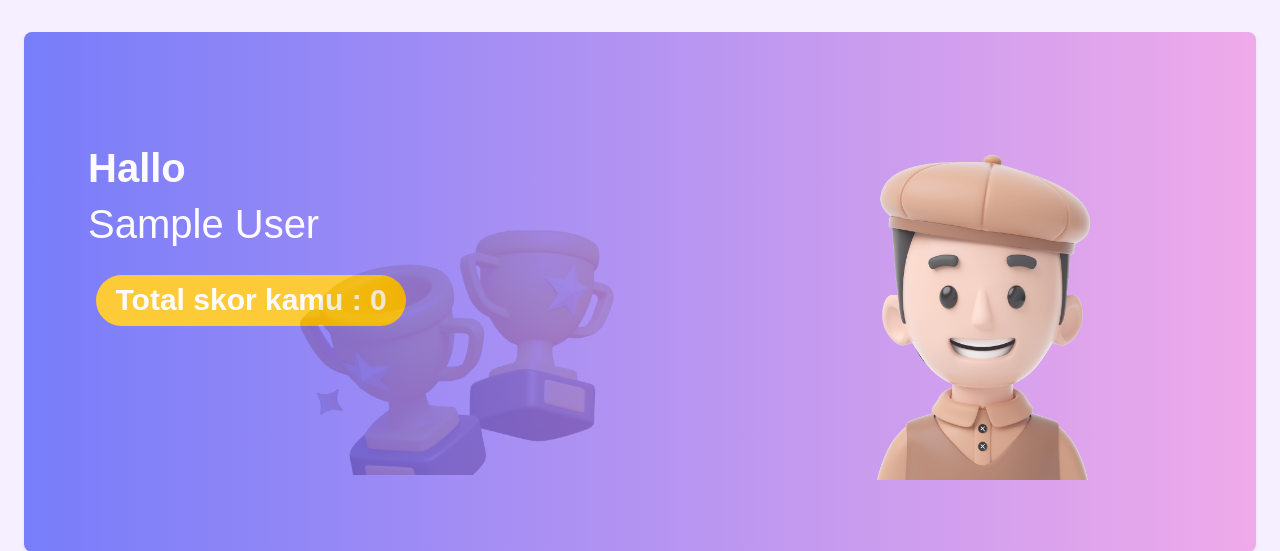
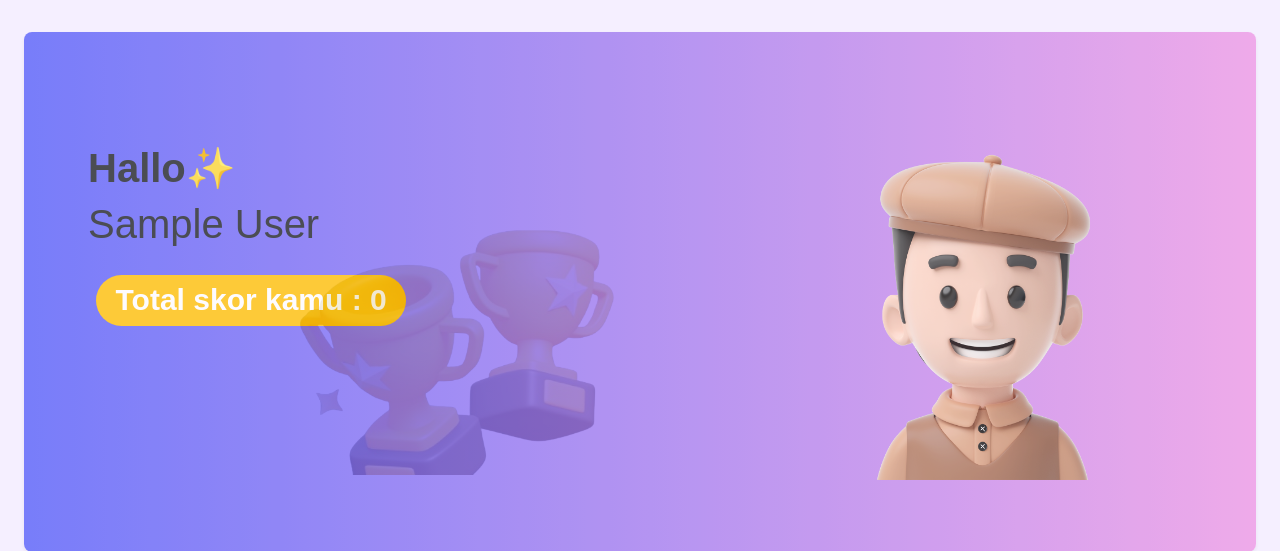
Before and after one commit to timurlauttt/Project-Akhir-Studi-Independent, a Django app: page /questify_app/home/ in a window 1280 px wide. Shown: the part 72-623 px from the top of the page. Run offline with Django 5.2, Linux system fonts and the light colour scheme; the visitor is signed in with stand-in values (Sample User, id 1); data that the repository does not hold is empty.

Commit message:
Update home.html

```diff
--- a/questify_project/templates/questify_app/pages/home.html
+++ b/questify_project/templates/questify_app/pages/home.html
@@ -19,8 +19,8 @@ Home
                 <img src="{% static 'images/avatarboy.png' %}" alt="avatar" class="img-fluid d-none d-md-block position-absolute avatar-img" style="height: 339px; width: auto;">
             </div>
             <div class="p-3 mb-3">
-                <h1 class="fs-1 text-white text-start"><strong>Hallo</strong></h1>
-                <h1 id="userName" class="fs-1 text-white text-start"><strong>{{ user.first_name }} {{ user.last_name }}</strong></h1>
+                <h1 class="halo"><strong>Hallo✨</strong></h1>
+                <h1 id="userName" class="namapengguna"><strong>{{ user.first_name }} {{ user.last_name }}</strong></h1>
                 <div class="p-2 mt-3">
                     <h1 class="fs-1 text-white fw-bold">
                         <span class="badge bg-warning rounded-pill">Total skor kamu : {{ skor }}</span>
```
